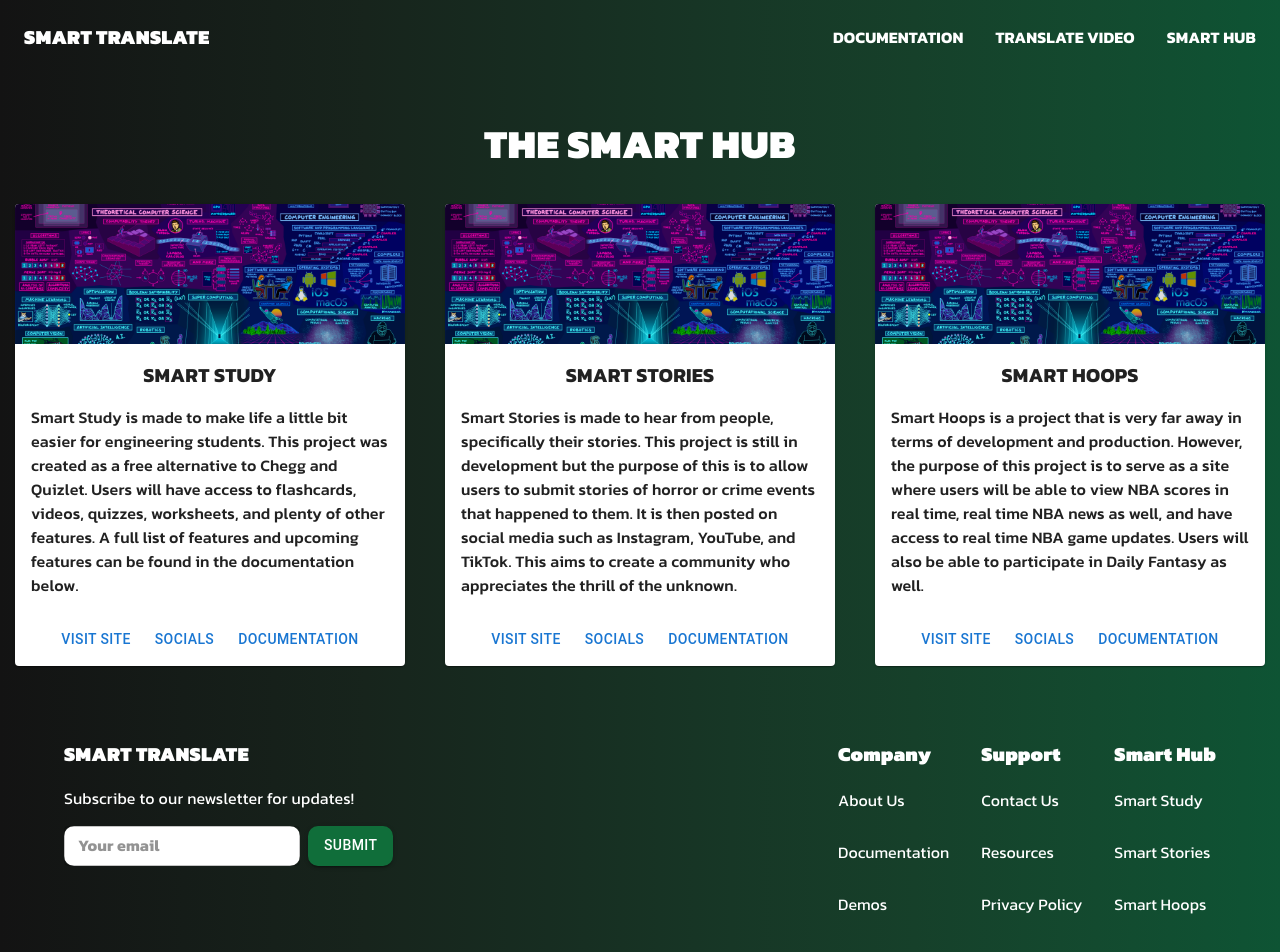
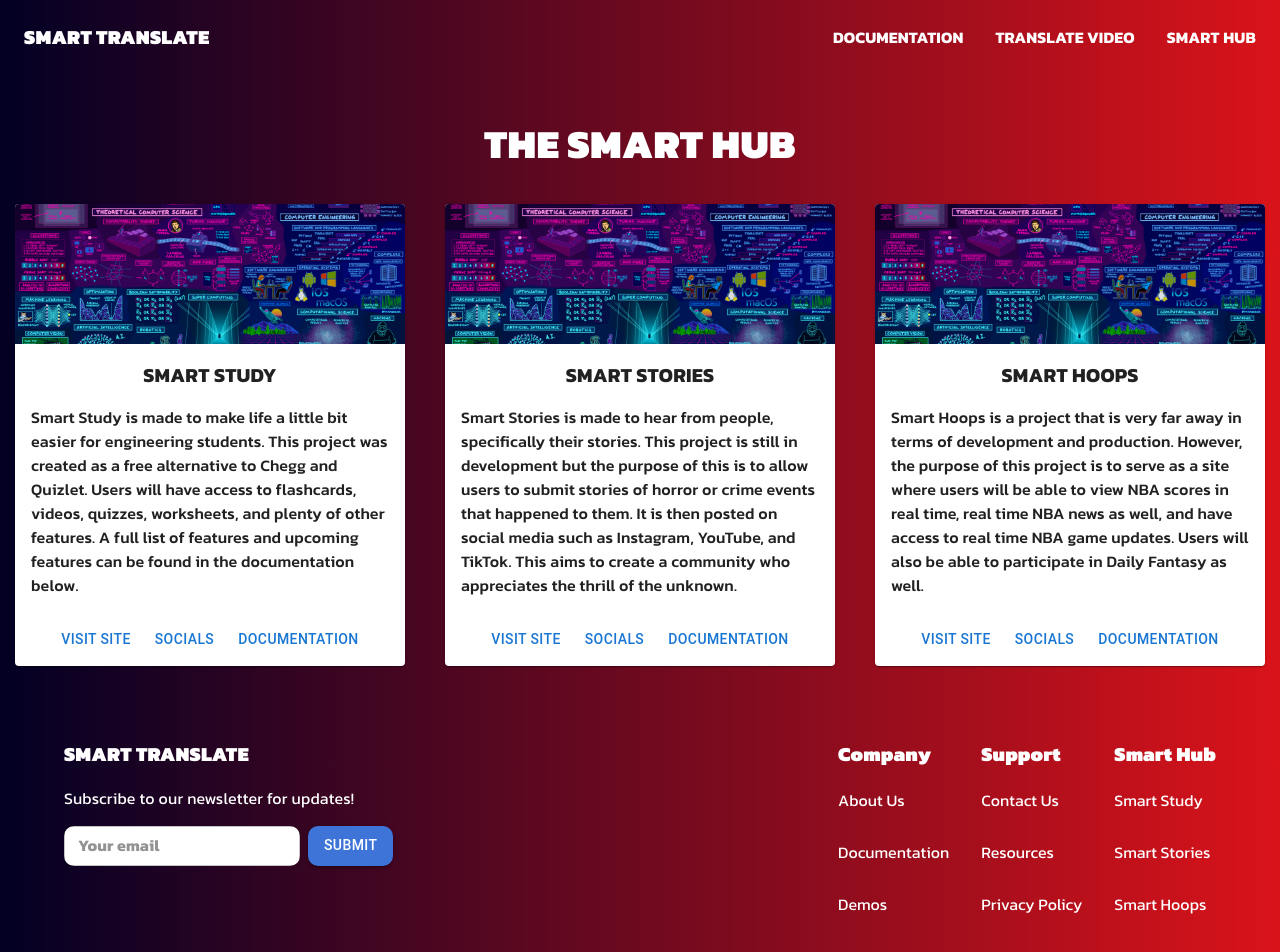
Before and after one commit to hamim23z/SmartTranslate-Main, a Next.js app: page /smart-hub in a window 1280 px wide. Shown: the top 952 px of the page. Built offline with nearby package versions, Linux system fonts and the light colour scheme; no server answers.

Commit message:
Changed background color and fixed color scheme

```diff
--- a/app/smart-hub/page.js
+++ b/app/smart-hub/page.js
@@ -90,7 +90,7 @@ export default function SmartHub() {
       <AppBar
         sx={{
           background:
-            "linear-gradient(90deg, #131313, #151c18, #17241c, #172d21, #173726, #16402a, #134a2f, #0e5434)",
+            "linear-gradient(90deg, rgba(2,0,36,1) 0%, rgba(218,19,26,1) 100%)",
           paddingTop: "5px",
           paddingBottom: "5px",
           position: "static",
@@ -116,7 +116,7 @@ export default function SmartHub() {
 
           <Box>
             <Link
-              href="#"
+              href="/"
               style={{
                 textDecoration: "none",
                 color: "white",
@@ -302,7 +302,7 @@ export default function SmartHub() {
       <Box
         sx={{
           background:
-            "linear-gradient(90deg, #131313, #151c18, #17241c, #172d21, #173726, #16402a, #134a2f, #0e5434)",
+            "linear-gradient(90deg, rgba(2,0,36,1) 0%, rgba(218,19,26,1) 100%)",
           paddingTop: "40px",
         }}
       >
@@ -323,7 +323,7 @@ export default function SmartHub() {
       <Box
         sx={{
           background:
-            "linear-gradient(90deg, #131313, #151c18, #17241c, #172d21, #173726, #16402a, #134a2f, #0e5434)",
+            "linear-gradient(90deg, rgba(2,0,36,1) 0%, rgba(218,19,26,1) 100%)",
           display: "flex",
           flexDirection: { xs: "column", sm: "row" },
           justifyContent: "center",
@@ -476,7 +476,7 @@ export default function SmartHub() {
           py: 4,
           pb: 12.9,
           background:
-            "linear-gradient(90deg, #131313, #151c18, #17241c, #172d21, #173726, #16402a, #134a2f, #0e5434)",
+            "linear-gradient(90deg, rgba(2,0,36,1) 0%, rgba(218,19,26,1) 100%)",
         }}
       >
         <Container maxWidth="lg">
@@ -530,10 +530,10 @@ export default function SmartHub() {
                   variant="contained"
                   sx={{
                     borderRadius: "10px",
-                    background: "rgb(16, 110, 58)",
+                    background: "rgb(62, 116, 216)",
                     transition: "background 0.4s ease-in-out",
                     "&:hover": {
-                      background: "rgb(16, 148, 75)",
+                      background: "rgb(35, 88, 187)",
                     },
                   }}
                   onClick={handleSendMessageNews}
```
Also changed, not shown: app/page.js (+9 -9 lines), app/translate-video/page.js (+6 -6 lines).
